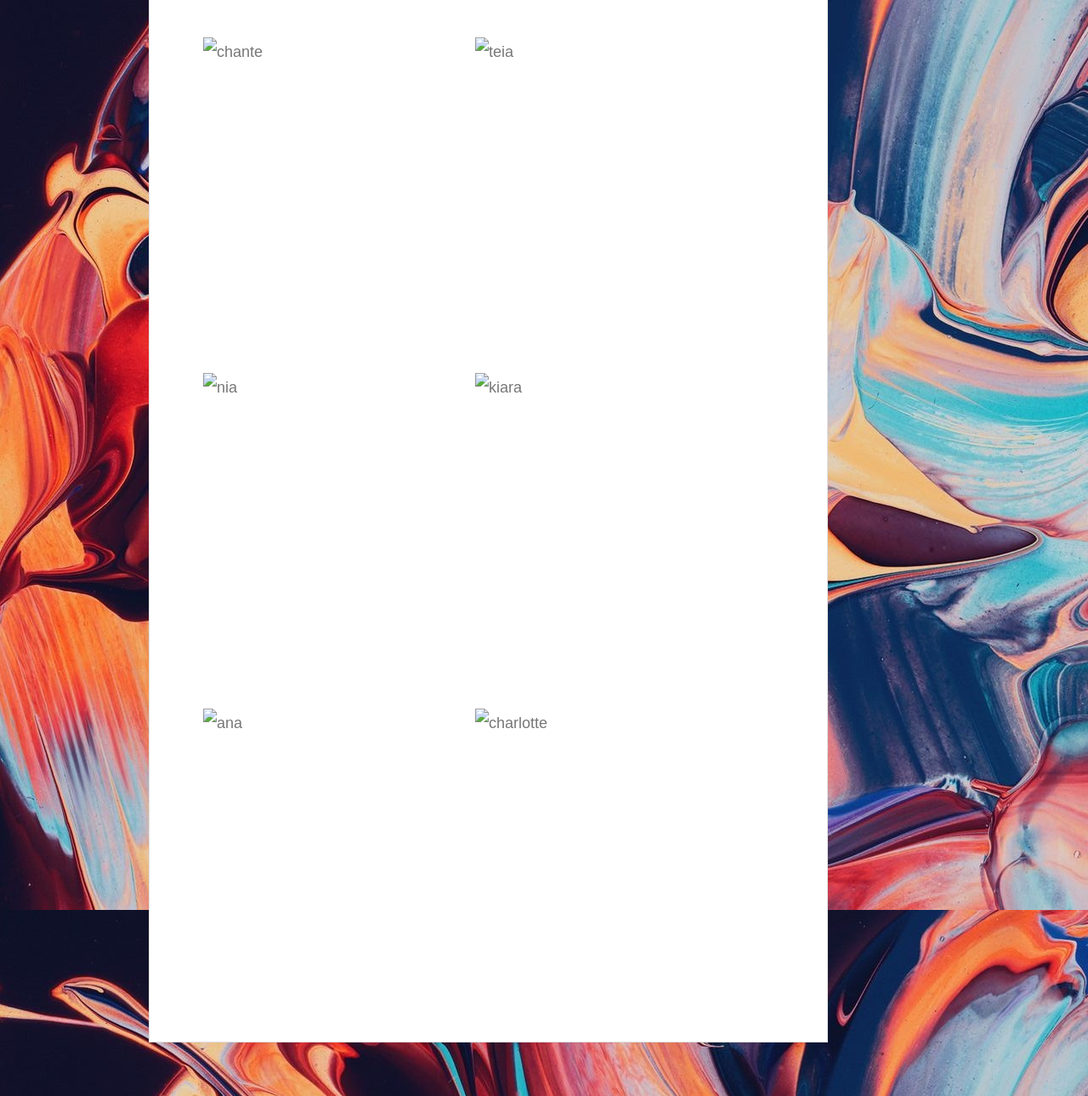
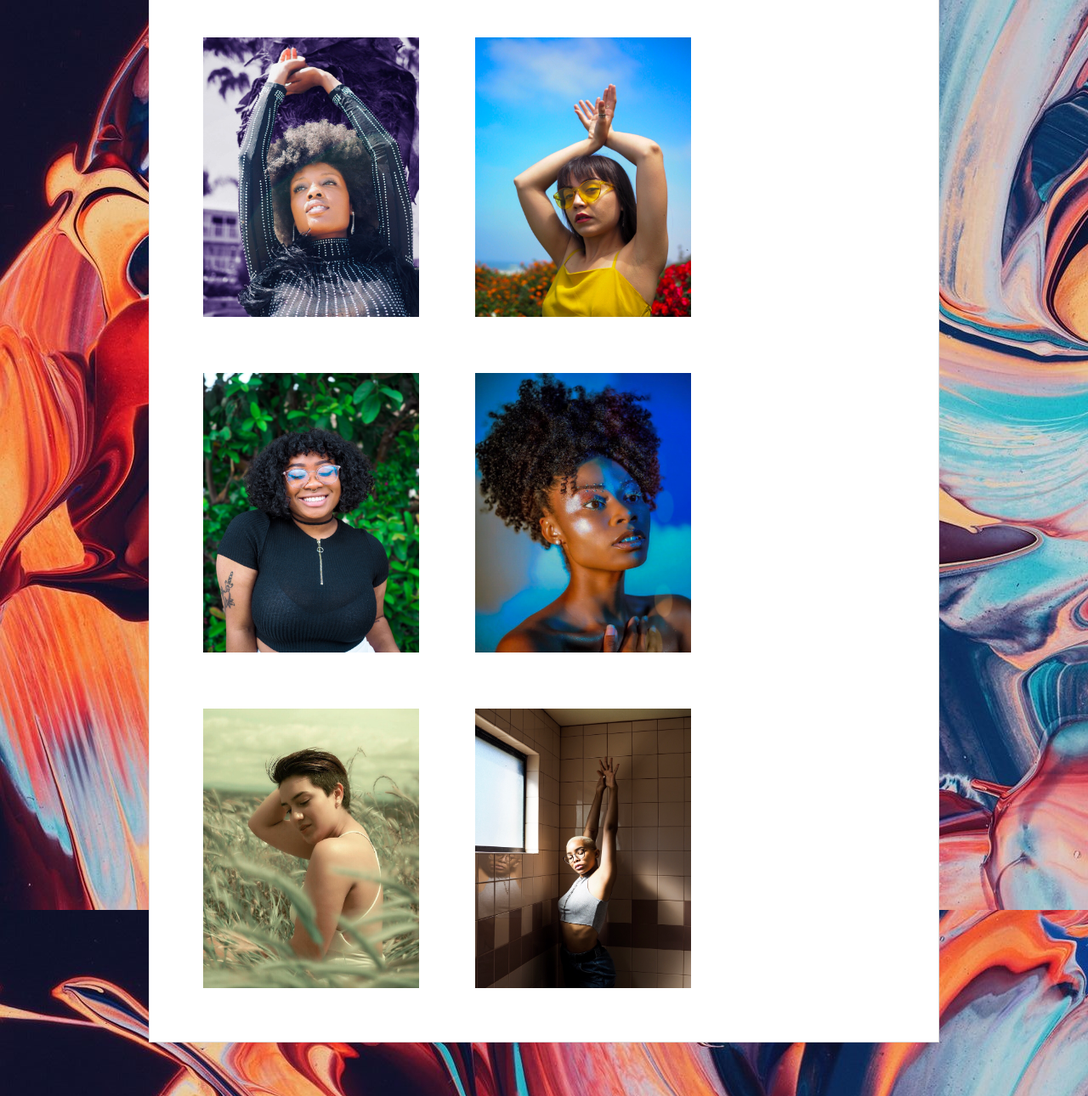
Before and after one commit to mchisem/About-Me-hmw-2, a plain HTML site: page portraits.html in a window 1280 px wide. Shown: the part 209-1499 px from the top of the page at 85% size. Drawn offline with nearby package versions, Linux system fonts and the light colour scheme.

Commit message:
update portraits

```diff
--- a/portraits.html
+++ b/portraits.html
@@ -28,22 +28,22 @@
         <section class="portfolio-section">
           <h2>Portraits</h2>
 
-            <img id="chante" src="chante.jpg" alt="chante" style="width: 100%; max-width: 260px;">
+            <img id="chante" src="pictures\chante.jpg" alt="chante" style="width: 100%; max-width: 260px;">
 
 
-            <img id="teia" src="charlotte.jpg" alt="teia" style="width: 100%; max-width: 260px;">
+            <img id="teia" src="pictures\charlotte.jpg" alt="teia" style="width: 100%; max-width: 260px;">
 
 
-            <img id="nia" src="ja9G.JPG" alt="nia" style="width: 100%; max-width: 260px;">
+            <img id="nia" src="pictures\ja9G.JPG" alt="nia" style="width: 100%; max-width: 260px;">
 
 
-            <img id="kiara" src="arria.jpg" alt="kiara" style="width: 100%; max-width: 260px;">
+            <img id="kiara" src="pictures\arria.jpg" alt="kiara" style="width: 100%; max-width: 260px;">
 
 
-            <img id="ana" src="dayananature.jpg" alt="ana" style="width: 100%; max-width: 260px;">
+            <img id="ana" src="pictures\dayananature.jpg" alt="ana" style="width: 100%; max-width: 260px;">
 
 
-            <img id="charlotte" src="teia.jpg" alt="charlotte" style="width: 100%; max-width: 260px;">
+            <img id="charlotte" src="pictures\teia.jpg" alt="charlotte" style="width: 100%; max-width: 260px;">
 
             <div id="images" class="modal">
                 <span class="close">&times;</span>
```
